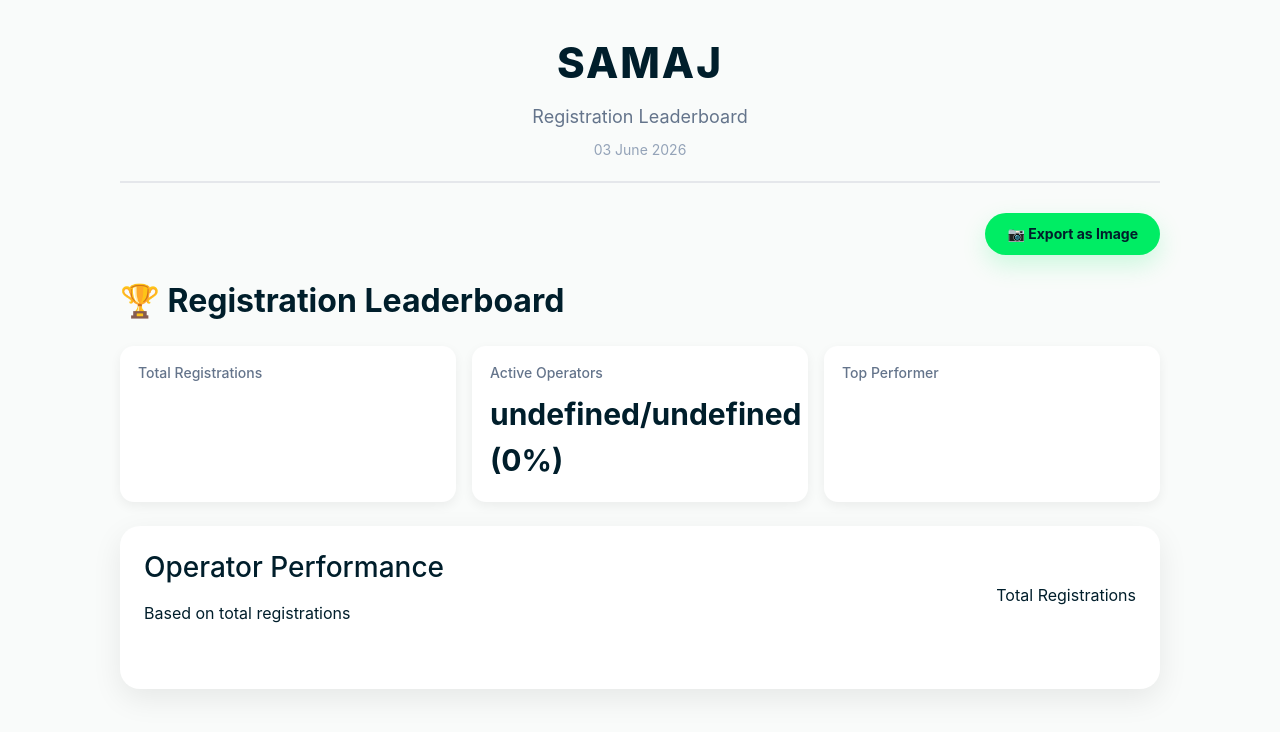
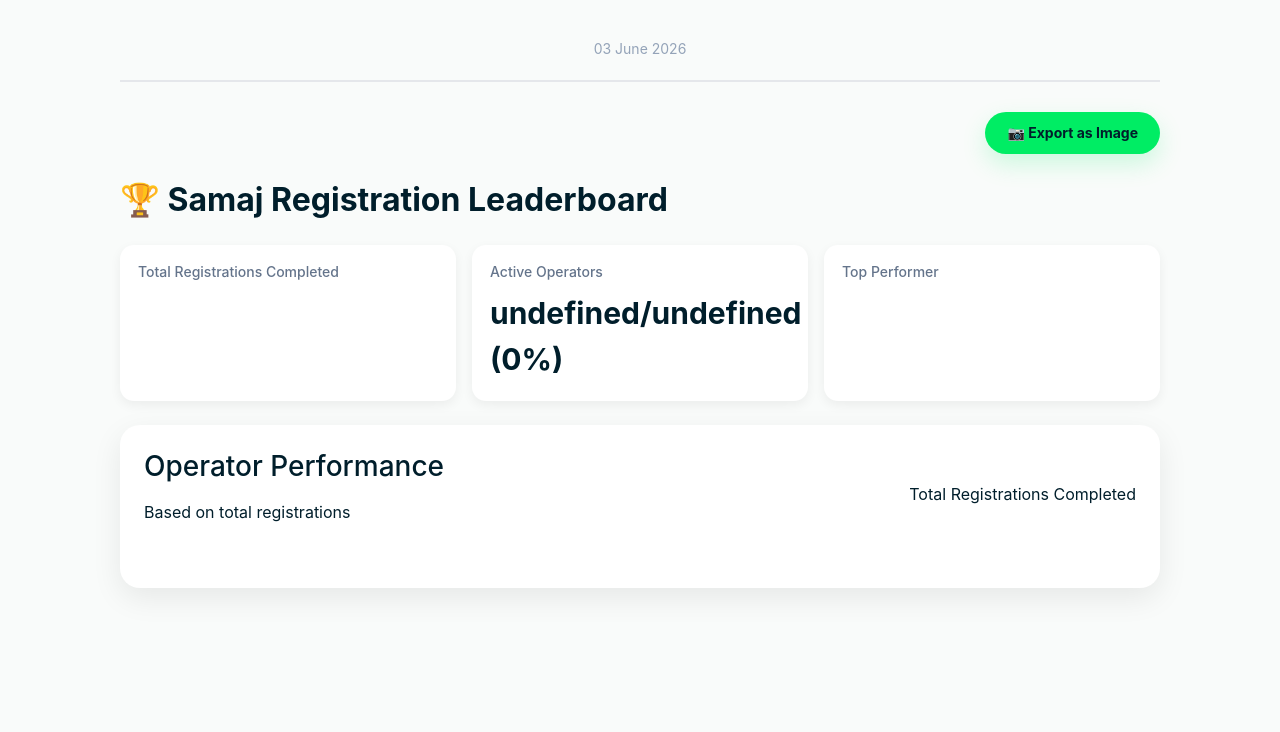
Before and after one commit to suniljlandge/merasamaj, a Flask app: template samaj/templates/operator-leaderboard.html in a window 1280 px wide. Shown: the top 732 px of the page. Run offline with Flask 3, Linux system fonts and the light colour scheme; the template is opened without the code that fills it, so the values that code supplies are empty.

Commit message:
update operator page

```diff
--- a/samaj/templates/operator-leaderboard.html
+++ b/samaj/templates/operator-leaderboard.html
@@ -301,12 +301,6 @@ Registration Leaderboard
 
     <div class="report-brand">
 
-        <h1>SAMAJ</h1>
-
-        <div class="report-subtitle">
-            Registration Leaderboard
-        </div>
-
         <div id="reportDate"></div>
 
     </div>
@@ -324,13 +318,13 @@ Registration Leaderboard
 
 </div>
 <h1 class="page-title">
-🏆 Registration Leaderboard
+🏆 Samaj Registration Leaderboard
 </h1>
 
 <div class="stats-grid">
 
     <div class="stat-card">
-        <h3>Total Registrations</h3>
+        <h3>Total Registrations Completed</h3>
         <strong id="totalRegistrations">
             0
         </strong>
@@ -367,7 +361,7 @@ Registration Leaderboard
         </div>
 
         <div class="total-card">
-            <span>Total Registrations</span>
+            <span>Total Registrations Completed</span>
             <strong id="headerTotal">
                 0
             </strong>
```
